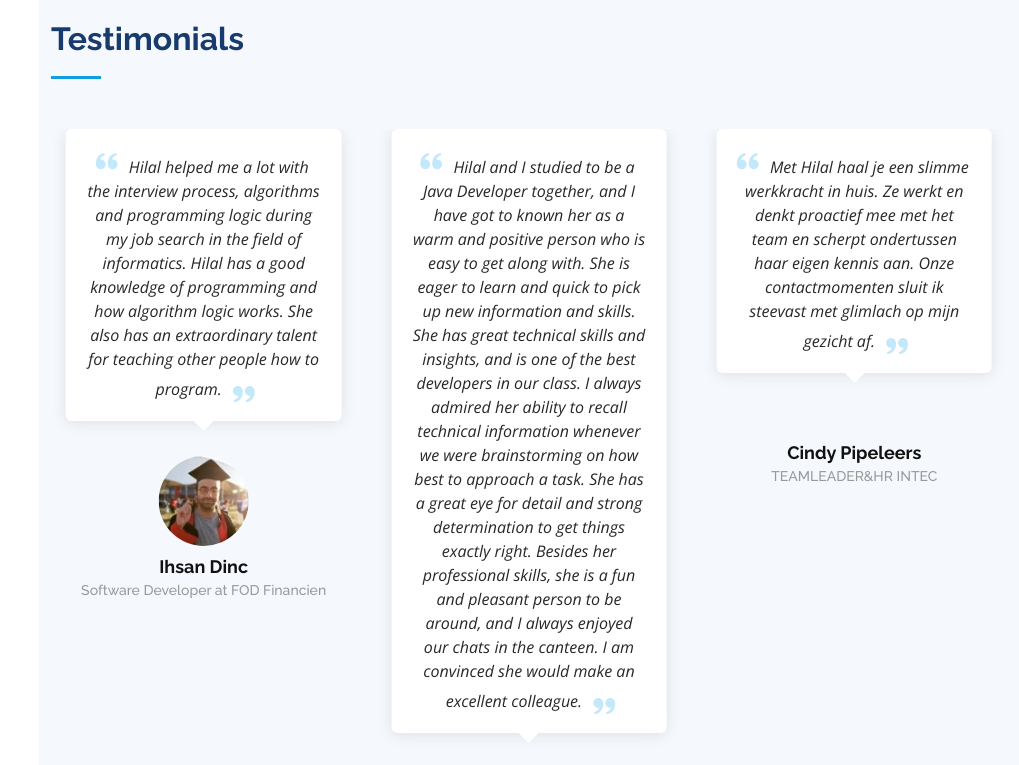
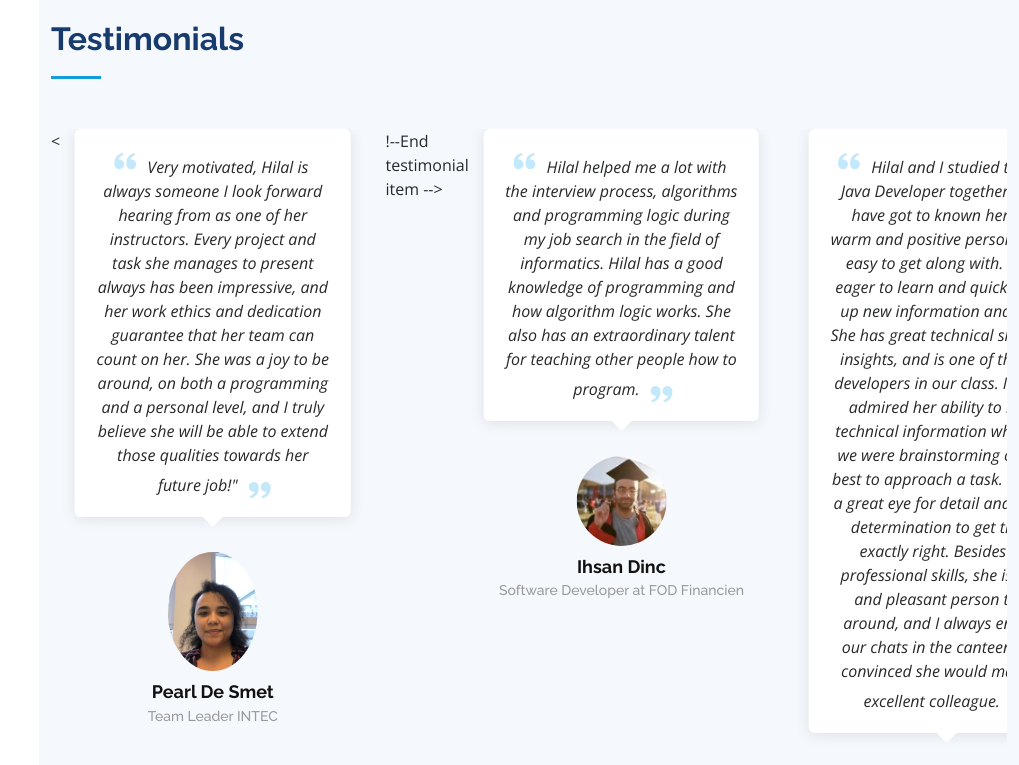
Before and after one commit to H-2020/Portfolio, a plain HTML site: page index.html in a window 1280 px wide. Shown: the part 3960-4725 px from the top of the page, without its empty margins (261-1280 px from the left). Drawn offline with nearby package versions, Linux system fonts and the light colour scheme.

Commit message:
added testimonial

```diff
--- a/index.html
+++ b/index.html
@@ -425,18 +425,20 @@ Tot slot zou ik Hilal ten zeerste aanbevelen.
               </div>
             </div><!-- End testimonial item -->
 
-            <!--<div class="swiper-slide">
+            <<div class="swiper-slide">
               <div class="testimonial-item" data-aos="fade-up" data-aos-delay="100">
                 <p>
                   <i class="bx bxs-quote-alt-left quote-icon-left"></i>
-                  Export tempor illum tamen malis malis eram quae irure esse labore quem cillum quid cillum eram malis quorum velit fore eram velit sunt aliqua noster fugiat irure amet legam anim culpa.
+                  Very motivated, Hilal is always someone I look forward hearing from as one of her instructors. Every project and task she manages to present always has been impressive, and her work ethics and dedication guarantee that her team can count on her.
+
+She           was a joy to be around, on both a programming and a personal level, and I truly believe she will be able to extend those qualities towards her future job!"
                   <i class="bx bxs-quote-alt-right quote-icon-right"></i>
                 </p>
                 <img src="assets/img/testimonials/pearl.jpg" class="testimonial-img" alt="">
                 <h3>Pearl De Smet</h3>
                 <h4>Team Leader INTEC</h4>
               </div>
-            </div> End testimonial item -->
+            </div> !--End testimonial item -->
 
             <div class="swiper-slide">
               <div class="testimonial-item" data-aos="fade-up" data-aos-delay="200">
```
